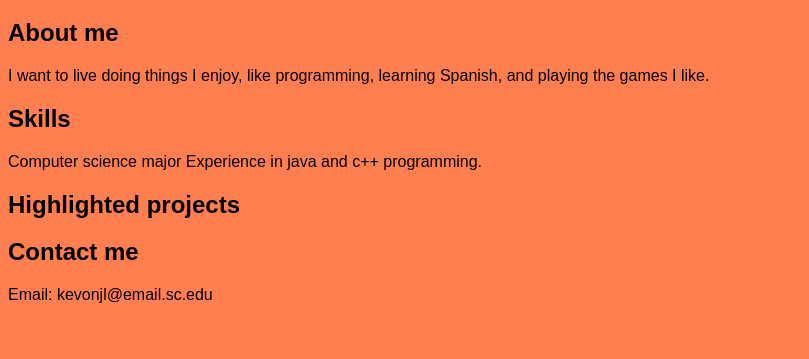
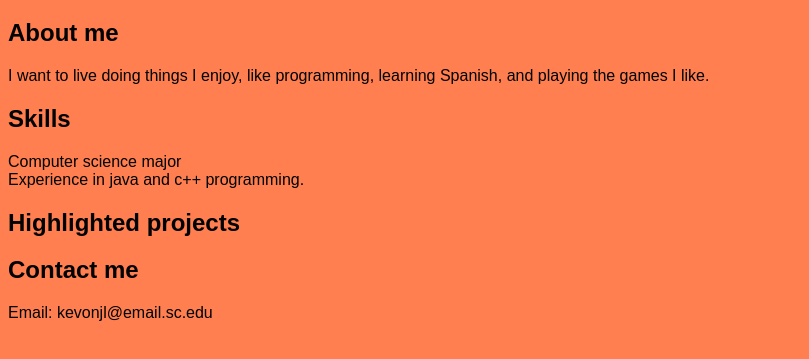
Before and after one commit to Kevon-L/Kevon-L.github.io, a plain HTML site: page index.html in a window 1280 px wide. Shown: the part 61-420 px from the top of the page, without its empty margins (0-809 px from the left). Drawn offline with Linux system fonts and the light colour scheme.

Commit message:
end line on skills

```diff
--- a/index.html
+++ b/index.html
@@ -12,7 +12,7 @@
     </div>
     <div class="skills">
         <h2>Skills</h2>
-        <p>Computer science major
+        <p>Computer science major <br>
            Experience in java and c++ programming.</p>
     </div>
     <div class="projects">
```
